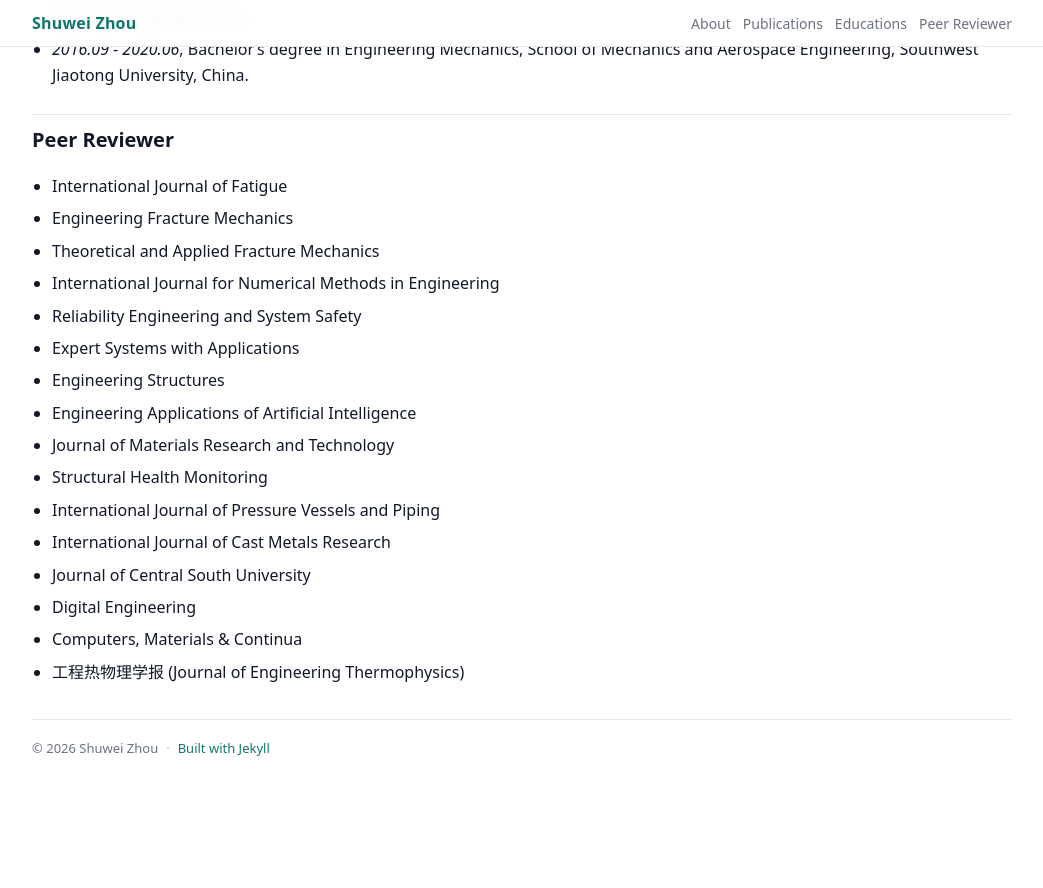
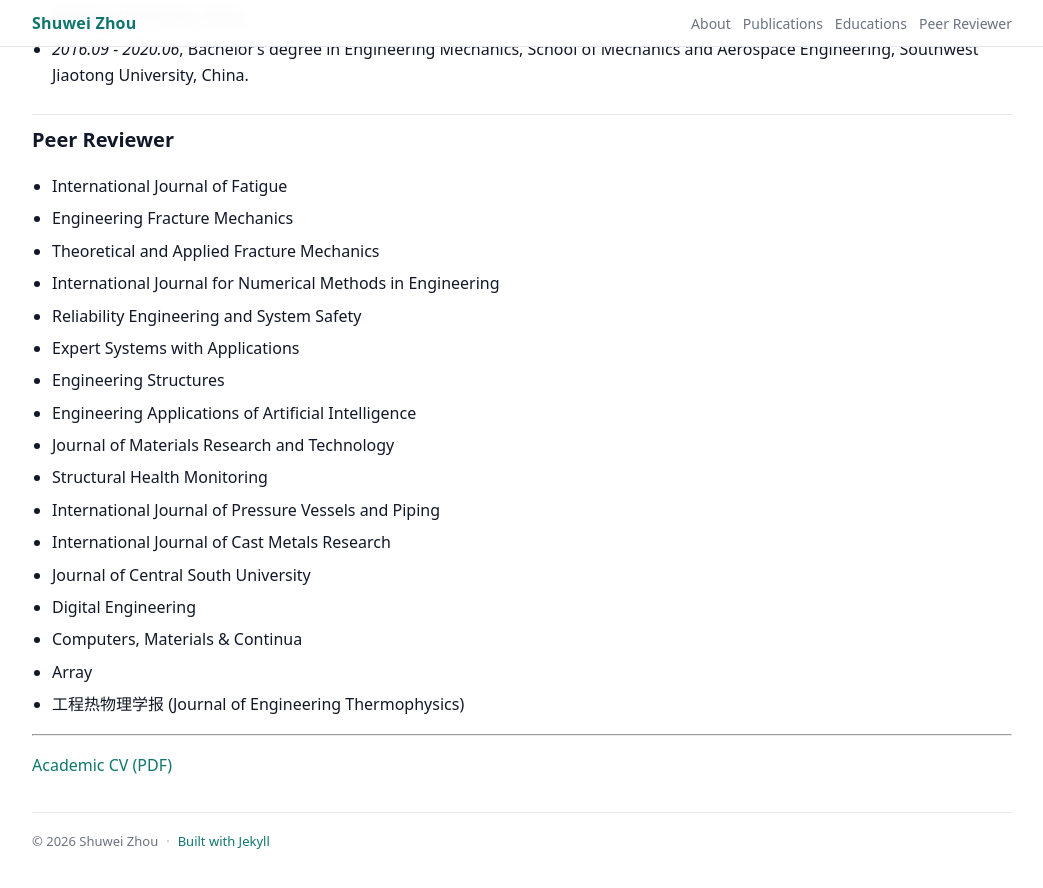
Before and after one commit to spellbookrz/Shuwei_Zhou_Homepage, a Jekyll site: the page built from index.md, in a window 1280 px wide and 900 px high, scrolled down 5900 px. Shown: the top 888 px of the window, without its empty margins (118-1161 px from the left). Built offline with Jekyll 4.4.1, drawn with Linux system fonts in a browser that asks for light colours; before the commit the page ends 6708 px from its top, so only the background shows below that.

Commit message:
Add Academic CV download link and include postdoc CV PDF.
Co-authored-by: Cursor <cursoragent@cursor.com>

```diff
--- a/index.md
+++ b/index.md
@@ -272,4 +272,9 @@ I am aiming to integrate these two research directions to develop data-driven mu
 - Journal of Central South University
 - Digital Engineering
 - Computers, Materials & Continua
+- Array
 - 工程热物理学报 (Journal of Engineering Thermophysics)
+
+---
+
+[Academic CV (PDF)]({{ '/CV/Academic_CV_Shuwei_Zhou_Postdoc.pdf' | relative_url }})
```
Also changed, not shown: 2 other files.
